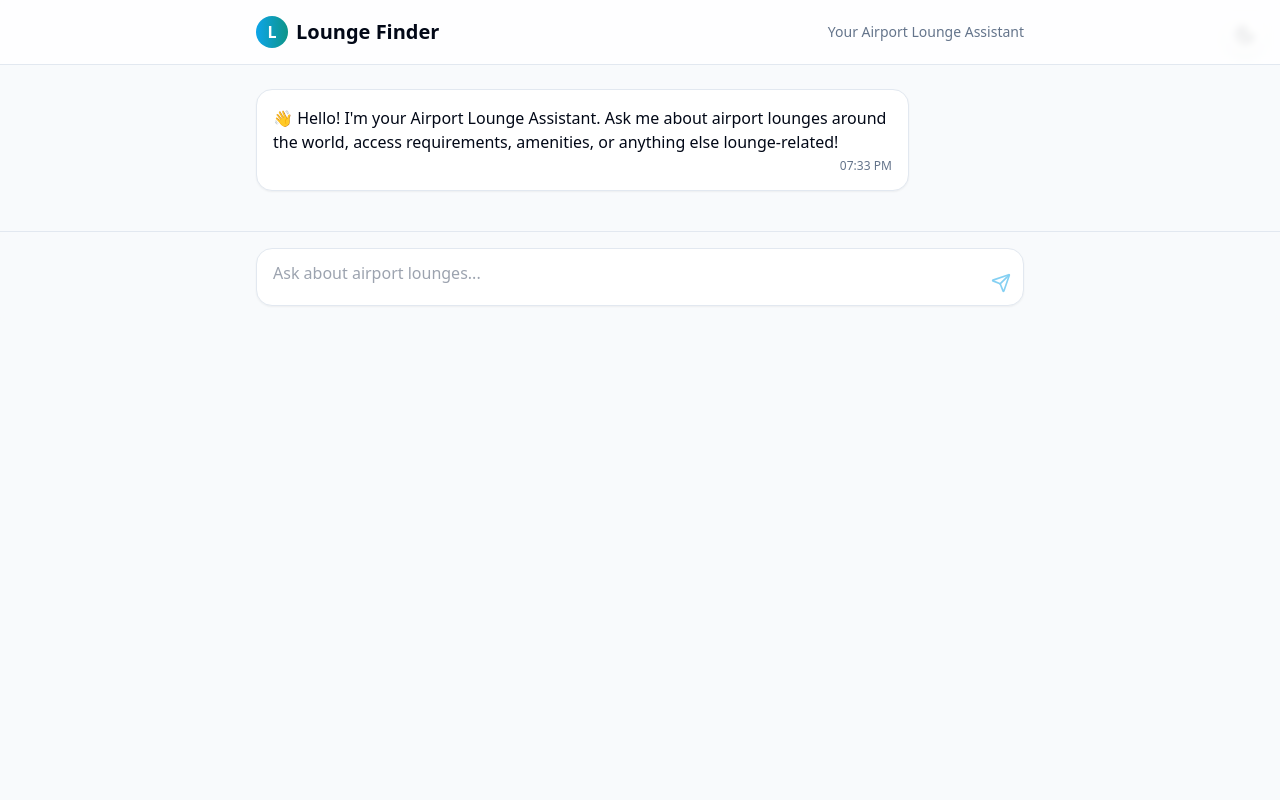
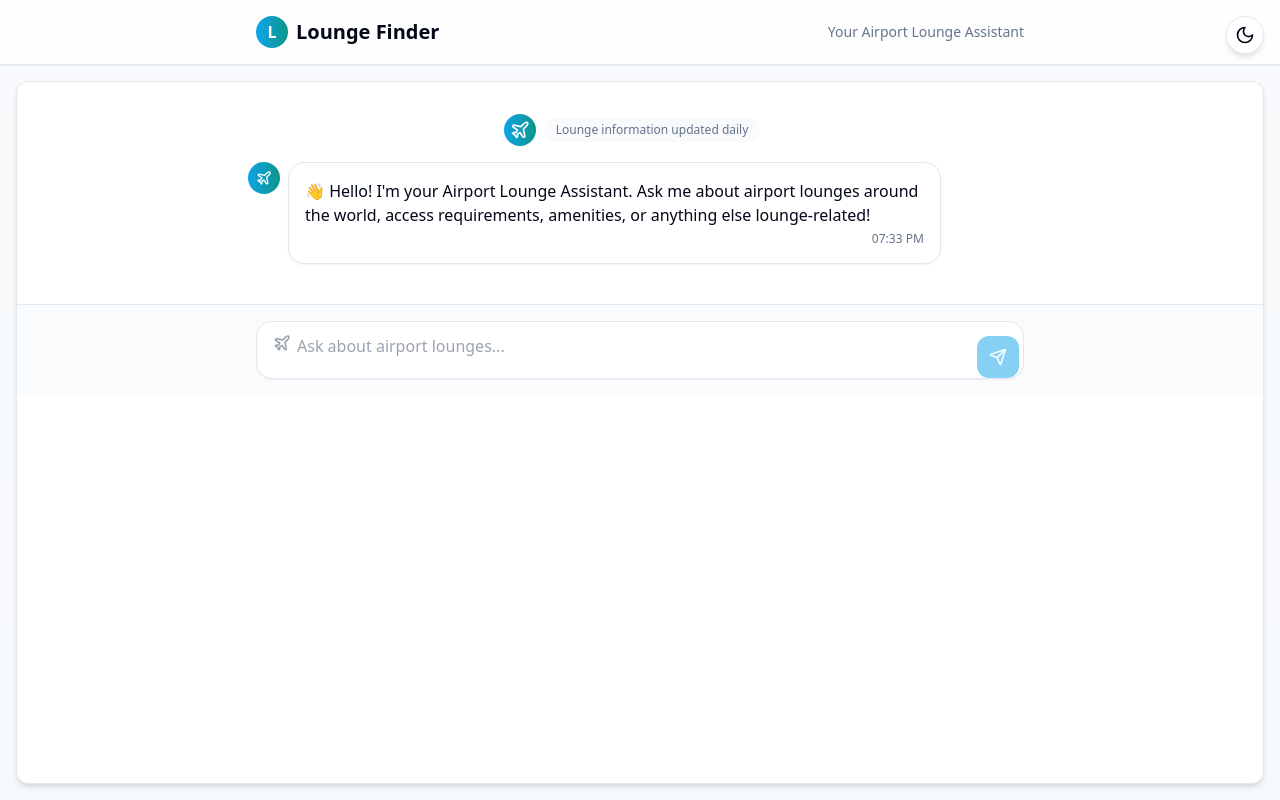
Before and after one commit to Aryan-km/travel-lounge-bot, a React (Vite) app: page / in a window 1280 px wide. Built offline with nearby package versions, Linux system fonts and the light colour scheme.

Commit message:
feat: Improve chat interface and add API key
- Added the provided API key.
- Improved the chat interface layout and added visual enhancements.
- Added widgets to enhance the user experience.

```diff
--- a/src/components/ChatInput.tsx
+++ b/src/components/ChatInput.tsx
@@ -1,6 +1,6 @@
 
-import { Send } from "lucide-react";
-import React, { useState, KeyboardEvent } from "react";
+import { Send, Plane } from "lucide-react";
+import React, { useState, KeyboardEvent, useRef, useEffect } from "react";
 
 type ChatInputProps = {
   onSendMessage: (message: string) => void;
@@ -9,11 +9,24 @@ type ChatInputProps = {
 
 export function ChatInput({ onSendMessage, isDisabled = false }: ChatInputProps) {
   const [message, setMessage] = useState("");
+  const textareaRef = useRef<HTMLTextAreaElement>(null);
+
+  // Auto resize textarea based on content
+  useEffect(() => {
+    if (textareaRef.current) {
+      textareaRef.current.style.height = "56px";
+      const scrollHeight = textareaRef.current.scrollHeight;
+      textareaRef.current.style.height = scrollHeight + "px";
+    }
+  }, [message]);
 
   const handleSend = () => {
     if (message.trim() && !isDisabled) {
       onSendMessage(message);
       setMessage("");
+      if (textareaRef.current) {
+        textareaRef.current.style.height = "56px";
+      }
     }
   };
 
@@ -25,9 +38,14 @@ export function ChatInput({ onSendMessage, isDisabled = false }: ChatInputProps)
   };
 
   return (
-    <div className="border bg-card rounded-2xl shadow-sm overflow-hidden flex items-end">
+    <div className="border bg-card rounded-2xl shadow-sm overflow-hidden flex items-end relative">
+      <div className="absolute left-4 top-3 text-muted-foreground">
+        <Plane size={18} className="opacity-70" />
+      </div>
+
       <textarea
-        className="flex-1 py-3 px-4 bg-transparent outline-none resize-none min-h-[56px] max-h-[200px]"
+        ref={textareaRef}
+        className="flex-1 py-3 px-4 pl-10 bg-transparent outline-none resize-none min-h-[56px] max-h-[200px]"
         placeholder="Ask about airport lounges..."
         value={message}
         onChange={(e) => setMessage(e.target.value)}
@@ -36,15 +54,16 @@ export function ChatInput({ onSendMessage, isDisabled = false }: ChatInputProps)
         rows={1}
         style={{ scrollbarWidth: "none" }}
       />
+
       <button
-        className={`p-3 text-primary hover:text-primary/80 transition-colors ${
+        className={`p-3 mr-1 text-white bg-primary hover:bg-primary/90 transition-colors rounded-xl ${
           !message.trim() || isDisabled ? "opacity-50 cursor-not-allowed" : ""
         }`}
         onClick={handleSend}
         disabled={!message.trim() || isDisabled}
         aria-label="Send message"
       >
-        <Send size={20} />
+        <Send size={18} />
       </button>
     </div>
   );
--- a/src/components/ChatInterface.tsx
+++ b/src/components/ChatInterface.tsx
@@ -3,6 +3,8 @@ import React, { useState, useRef, useEffect } from "react";
 import { ChatInput } from "./ChatInput";
 import { ChatMessage, TypingIndicator } from "./ChatMessage";
 import { queryLoungeInfo, ChatMessage as ChatMessageType } from "@/services/aiService";
+import { ScrollArea } from "@/components/ui/scroll-area";
+import { Plane } from "lucide-react";
 
 export function ChatInterface() {
   const [messages, setMessages] = useState<ChatMessageType[]>([
@@ -65,8 +67,18 @@ export function ChatInterface() {
 
   return (
     <div className="flex flex-col h-full">
-      <div className="flex-1 overflow-y-auto px-4 py-6">
-        <div className="max-w-3xl mx-auto">
+      <div className="flex-1 overflow-hidden px-4 py-6">
+        <ScrollArea className="h-full pr-4">
+          <div className="max-w-3xl mx-auto space-y-4">
+            <div className="flex items-center justify-center my-2">
+              <div className="bg-lounge-gradient p-1.5 rounded-full">
+                <Plane className="h-5 w-5 text-white" />
+              </div>
+              <div className="text-xs text-muted-foreground bg-accent/50 rounded-full px-3 py-1 ml-2">
+                Lounge information updated daily
+              </div>
+            </div>
+
             {messages.map((message, index) => (
               <ChatMessage
                 key={index}
@@ -78,9 +90,10 @@ export function ChatInterface() {
             {isLoading && <TypingIndicator />}
             <div ref={messagesEndRef} />
           </div>
+        </ScrollArea>
       </div>
 
-      <div className="p-4 border-t bg-background/80 backdrop-blur-sm">
+      <div className="p-4 border-t bg-background/80 backdrop-blur-sm sticky bottom-0">
         <div className="max-w-3xl mx-auto">
           <ChatInput onSendMessage={handleSendMessage} isDisabled={isLoading} />
         </div>
--- a/src/components/ChatMessage.tsx
+++ b/src/components/ChatMessage.tsx
@@ -1,6 +1,7 @@
 
 import React from "react";
 import { cn } from "@/lib/utils";
+import { PlaneIcon, MessageCircle } from "lucide-react";
 
 type ChatMessageProps = {
   content: string;
@@ -13,13 +14,29 @@ export function ChatMessage({ content, isUser, timestamp = new Date() }: ChatMes
 
   return (
     <div className={cn("flex mb-4", isUser ? "justify-end" : "justify-start")}>
-      <div className={isUser ? "user-bubble" : "bot-bubble"}>
+      {!isUser && (
+        <div className="w-8 h-8 rounded-full bg-lounge-gradient flex items-center justify-center mr-2 flex-shrink-0">
+          <PlaneIcon className="h-4 w-4 text-white" />
+        </div>
+      )}
+
+      <div className={cn(
+        "max-w-[85%]",
+        isUser ? "user-bubble" : "bot-bubble",
+        isUser ? "bg-gradient-to-r from-primary to-lounge-blue" : "bg-card"
+      )}>
         <div className="whitespace-pre-wrap">{content}</div>
         <div className={cn("text-xs mt-1 text-right",
           isUser ? "text-primary-foreground/70" : "text-muted-foreground")}>
           {timeString}
         </div>
       </div>
+
+      {isUser && (
+        <div className="w-8 h-8 rounded-full bg-primary flex items-center justify-center ml-2 flex-shrink-0">
+          <MessageCircle className="h-4 w-4 text-white" />
+        </div>
+      )}
     </div>
   );
 }
@@ -27,6 +44,9 @@ export function ChatMessage({ content, isUser, timestamp = new Date() }: ChatMes
 export function TypingIndicator() {
   return (
     <div className="flex mb-4">
+      <div className="w-8 h-8 rounded-full bg-lounge-gradient flex items-center justify-center mr-2">
+        <PlaneIcon className="h-4 w-4 text-white" />
+      </div>
       <div className="bot-bubble !py-2.5">
         <div className="typing-indicator">
           <span></span>
--- a/src/index.css
+++ b/src/index.css
@@ -97,15 +97,15 @@
 
 @layer components {
   .chat-bubble {
-    @apply rounded-2xl p-4 max-w-[85%] animate-slide-up;
+    @apply rounded-2xl p-4 max-w-[85%] animate-slide-up shadow-sm;
   }
 
   .user-bubble {
-    @apply chat-bubble bg-primary text-primary-foreground ml-auto;
+    @apply chat-bubble text-primary-foreground ml-auto;
   }
 
   .bot-bubble {
-    @apply chat-bubble bg-card border shadow-sm;
+    @apply chat-bubble bg-card border;
   }
 
   .typing-indicator span {
--- a/src/pages/Index.tsx
+++ b/src/pages/Index.tsx
@@ -1,11 +1,12 @@
 
 import { ChatInterface } from "@/components/ChatInterface";
 import { ThemeToggle } from "@/components/ThemeToggle";
+import { Card } from "@/components/ui/card";
 
 const Index = () => {
   return (
-    <div className="min-h-screen flex flex-col">
-      <header className="border-b bg-card/80 backdrop-blur-sm p-4 relative z-10">
+    <div className="min-h-screen flex flex-col bg-gradient-to-b from-background to-accent/20">
+      <header className="border-b bg-card/80 backdrop-blur-sm p-4 sticky top-0 z-10 shadow-sm">
         <div className="max-w-3xl mx-auto flex items-center">
           <div className="flex items-center space-x-2">
             <div className="h-8 w-8 rounded-full bg-lounge-gradient flex items-center justify-center text-white font-bold">
@@ -13,17 +14,20 @@ const Index = () => {
             </div>
             <h1 className="font-semibold text-xl">Lounge Finder</h1>
           </div>
-          <div className="ml-auto text-sm text-muted-foreground">
-            Your Airport Lounge Assistant
+          <div className="ml-auto flex items-center gap-4">
+            <div className="text-sm text-muted-foreground hidden md:block">
+              Your Airport Lounge Assistant
+            </div>
+            <ThemeToggle />
           </div>
         </div>
       </header>
 
-      <main className="flex-1 flex flex-col">
-        <ChatInterface />
+      <main className="flex-1 flex flex-col p-0 md:p-4 overflow-hidden">
+        <Card className="flex-1 overflow-hidden border-0 md:border shadow-none md:shadow-md flex flex-col">
+          <ChatInterface />
+        </Card>
       </main>
-
-      <ThemeToggle />
     </div>
   );
 };
--- a/src/services/aiService.ts
+++ b/src/services/aiService.ts
@@ -1,6 +1,6 @@
 
 // API key will be hardcoded here - replace the placeholder with your actual key
-const API_KEY = "YOUR_API_KEY_HERE"; // IMPORTANT: Replace this with your actual API key
+const API_KEY = "AIzaSyBG88Dc6spqDia9kseXyitK91ht2cQtNZI"; // API key has been added
 
 // This is just a sample of what a lounge information response might look like
 const SAMPLE_LOUNGES = [
```
Lines whose indentation alone changed are shown as unchanged.
